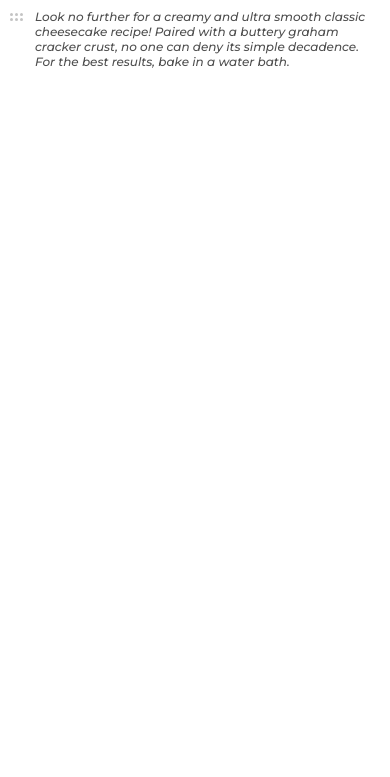
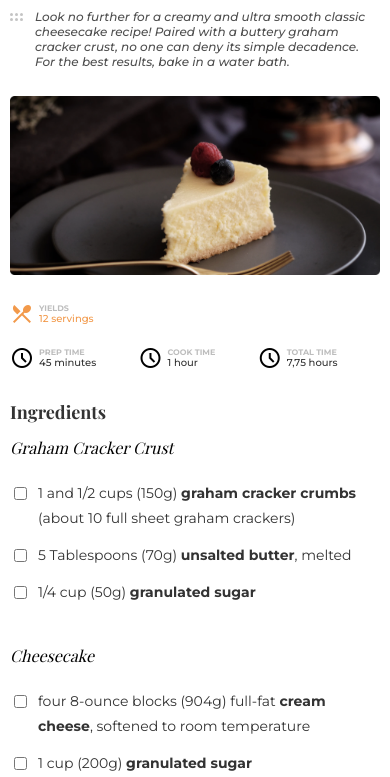
Before and after one commit to rwsaraujo/recipe-page, a website: page index.html in a window 390 px wide. Shown: the part 67-844 px from the top of the page. Drawn offline with nearby package versions, Linux system fonts and the light colour scheme; a web font is replaced by a local one.

Commit message:
create ingredient list and recipe information

```diff
--- a/index.html
+++ b/index.html
@@ -9,6 +9,8 @@
   <link rel="preconnect" href="https://fonts.googleapis.com">
   <link rel="preconnect" href="https://fonts.gstatic.com" crossorigin>
   <link href="https://fonts.googleapis.com/css2?family=Montserrat:ital,wght@0,400;0,500;0,700;1,500&family=Playfair+Display:ital,wght@0,400;0,700;1,400&display=swap" rel="stylesheet">
+  <!-- Material Icons -->
+  <link rel="stylesheet" href="https://fonts.googleapis.com/css2?family=Material+Symbols+Outlined:opsz,wght,FILL,GRAD@48,400,0,0" />
   <!-- CSS -->
   <link rel="stylesheet" href="./dist/styles/style.css">
   <!-- JavaScript -->
@@ -22,6 +24,107 @@
     <h1>Classic Cheesecake Recipe</h1>
     <p>Look no further for a creamy and ultra smooth classic cheesecake recipe! Paired with a buttery graham cracker crust, no one can deny its simple decadence. For the best results, bake in a water bath.</p>
   </header>
+
+  <main class="container">
+    <img src="./dist/assets/imgs/photo1.png" alt="Cheesecake">
+    <section>
+
+      <!-- Recipe preparation info -->
+      <div class="recipe-info">
+        <div class="recipe-info__item">
+          <span class="material-symbols-outlined">
+            local_dining
+          </span>
+          <div>
+            <h2>Yields</h2>
+            <p>12 servings</p>
+          </div>
+        </div>
+        <div class="recipe-info__item">
+          <span class="material-symbols-outlined">
+            schedule
+          </span>
+          <div>
+            <h2>Prep Time</h2>
+            <p>45 minutes</p>
+          </div>
+        </div>
+        <div class="recipe-info__item">
+          <span class="material-symbols-outlined">
+            schedule
+          </span>
+          <div>
+            <h2>Cook Time </h2>
+            <p>1 hour</p>
+          </div>
+        </div>
+        <div class="recipe-info__item">
+          <span class="material-symbols-outlined">
+            schedule
+          </span>
+          <div>
+            <h2>Total Time</h2>
+            <p>7,75 hours</p>
+          </div>
+        </div>
+      </div>
+
+      <!-- Ingredients -->
+      <div class="ingredients">
+        <h2>Ingredients</h2>
+
+        <!-- Graham Cracker Crust -->
+        <div class="ingredients__group">
+          <h3>Graham Cracker Crust</h3>
+          <div class="ingredients__group-item">
+            <input type="checkbox" id="ingredient-1" name="ingredient-1">
+            <label for="ingredient-1">1 and 1/2 cups (150g) <strong>graham cracker crumbs</strong> (about 10 full sheet graham crackers)</label>
+          </div>
+          <div class="ingredients__group-item">
+            <input type="checkbox" id="ingredient-2" name="ingredient-2">
+            <label for="ingredient-2">5 Tablespoons (70g) <strong>unsalted butter</strong>, melted</label>
+          </div>
+          <div class="ingredients__group-item">
+            <input type="checkbox" id="ingredient-3" name="ingredient-3">
+            <label for="ingredient-3">1/4 cup (50g) <strong>granulated sugar</strong></label>
+          </div>
+        </div>
+
+        <!-- Cheesecake -->
+        <div class="ingredients__group">
+          <h3>Cheesecake</h3>
+          <div class="ingredients__group-item">
+            <input type="checkbox" id="ingredient-4" name="ingredient-4">
+            <label for="ingredient-4">four 8-ounce blocks (904g) full-fat <strong>cream cheese</strong>, softened to room temperature</label>
+          </div>
+          <div class="ingredients__group-item">
+            <input type="checkbox" id="ingredient-5" name="ingredient-5">
+            <label for="ingredient-5">1 cup (200g) <strong>granulated sugar</strong></label>
+          </div>
+          <div class="ingredients__group-item">
+            <input type="checkbox" id="ingredient-6" name="ingredient-6">
+            <label for="ingredient-6">1 cup (240g) full-fat <strong>sour cream</strong>, at room temperature</label>
+          </div>
+          <div class="ingredients__group-item">
+            <input type="checkbox" id="ingredient-7" name="ingredient-7">
+            <label for="ingredient-7">1 teaspoon <strong>pure vanilla extract</strong></label>
+          </div>
+          <div class="ingredients__group-item">
+            <input type="checkbox" id="ingredient-8" name="ingredient-8">
+            <label for="ingredient-8">2 teaspoons <strong>fresh lemon juice</strong> (optional, but recommended)</label>
+          </div>
+          <div class="ingredients__group-item">
+            <input type="checkbox" id="ingredient-9" name="ingredient-9">
+            <label for="ingredient-9">3 large <strong>eggs</strong>, at room temperature</label>
+          </div>
+          <div class="ingredients__group-item">
+            <input type="checkbox" id="ingredient-10" name="ingredient-10">
+            <label for="ingredient-10">topping suggestions: <span>salted caramel, lemon curd, strawberry topping, chocolate ganache, red wine chocolate ganache, fresh fruit, whipped cream, or raspberry sauce</span> (recipe in notes) </label>
+          </div>
+        </div>
+      </div>
+    </section>
+  </main>
 </body>
 
 </html>
--- a/src/styles/scss/_header.scss
+++ b/src/styles/scss/_header.scss
@@ -1,3 +1,4 @@
+header {
   h1 {
     font-family: "Playfair Display", serif;
     font-weight: 700;
@@ -24,8 +25,10 @@ p::before {
     display: block;
     content: url(/dist/assets/imgs/icons/6dots.svg);
   }
+}
 
 @media screen and (max-width: 768px) {
+  header {
     h1 {
       font-size: 1.5rem;
       line-height: 2rem;
@@ -38,3 +41,4 @@ p::before {
       margin-bottom: 27px;
     }
   }
+}
--- /dev/null
+++ b/src/styles/scss/_main.scss
@@ -0,0 +1,190 @@
+main {
+  img {
+    width: 100%;
+    margin-bottom: 48px;
+  }
+
+  section {
+    position: relative;
+
+    div.recipe-info {
+      position: absolute;
+      right: 0;
+      width: 216px;
+      display: grid;
+      grid-template-columns: 1fr;
+      row-gap: 43px;
+      padding-top: 53px;
+      padding-bottom: 53px;
+      box-shadow: 0px 0px 20px rgba(0, 0, 0, 0.1);
+      font-family: "Montserrat", sans-serif;
+      border-radius: 12px;
+
+      &__item {
+        display: flex;
+        padding-left: 43px;
+        gap: 14px;
+        align-items: center;
+
+        h2 {
+          font-weight: 700;
+          font-size: 10px;
+          line-height: 12px;
+          text-transform: uppercase;
+          color: #bdbdbd;
+          margin-bottom: 4px;
+        }
+
+        p {
+          font-weight: 500;
+          font-size: 14px;
+          line-height: 17px;
+          color: #333333;
+        }
+      }
+
+      &__item:nth-child(1) p,
+      &__item:nth-child(1) span {
+        color: #f2994a;
+      }
+    }
+
+    div.ingredients {
+      max-width: 540px;
+
+      h2 {
+        font-family: "Playfair Display", serif;
+        font-weight: 700;
+        font-size: 24px;
+        line-height: 32px;
+        color: #333333;
+        margin-bottom: 32px;
+      }
+
+      &__group {
+        margin-bottom: 40px;
+
+        h3 {
+          font-family: "Playfair Display", serif;
+          font-style: italic;
+          font-weight: 400;
+          font-size: 18px;
+          line-height: 24px;
+          margin-bottom: 30px;
+        }
+
+        &-item {
+          display: flex;
+          gap: 17px;
+          align-items: flex-start;
+          margin-bottom: 12px;
+
+          input {
+            margin-top: 6px;
+          }
+
+          label {
+            font-family: "Montserrat", sans-serif;
+            font-weight: 400;
+            font-size: 16px;
+            line-height: 25px;
+            color: #333333;
+
+            strong {
+              color: currentColor;
+            }
+
+            span {
+              font-style: italic;
+            }
+          }
+        }
+      }
+    }
+  }
+}
+
+@media screen and (max-width: 768px) {
+  main {
+    img {
+      margin-bottom: 24px;
+    }
+    section {
+      div.recipe-info {
+        grid-template-columns: unset;
+        row-gap: 20px;
+        padding-top: unset;
+        padding-bottom: 30px;
+        box-shadow: none;
+        border-radius: unset;
+        position: initial;
+        width: 100%;
+        grid-template-areas:
+          "yields yields yields"
+          "prep cook total";
+
+        &__item:nth-child(1) {
+          grid-area: yields;
+        }
+
+        &__item:nth-child(2) {
+          grid-area: prep;
+        }
+
+        &__item:nth-child(3) {
+          grid-area: cook;
+        }
+
+        &__item:nth-child(4) {
+          grid-area: total;
+        }
+
+        &__item {
+          padding-left: 0;
+          gap: 5px;
+
+          div {
+            h2 {
+              font-size: 8px;
+              line-height: 10px;
+              margin-bottom: unset;
+            }
+
+            p {
+              font-size: 10px;
+              line-height: 12px;
+            }
+          }
+        }
+      }
+
+      div.ingredients {
+        max-width: 100%;
+
+        h2 {
+          font-size: 18px;
+          line-height: 24px;
+          margin-bottom: 13px;
+        }
+
+        &__group {
+          h3 {
+            margin-bottom: 23px;
+            font-size: 16px;
+            line-height: 21px;
+          }
+
+          &-item {
+            gap: 8px;
+            margin-bottom: 12px;
+
+            label {
+              font-size: 14px;
+              line-height: 25px;
+            }
+          }
+        }
+      }
+    }
+  }
+}
--- a/src/styles/scss/_reset.scss
+++ b/src/styles/scss/_reset.scss
@@ -1,5 +1,6 @@
 * {
   color: #000;
+  box-sizing: border-box;
 }
 
 html,
--- a/src/styles/scss/style.scss
+++ b/src/styles/scss/style.scss
@@ -1,3 +1,4 @@
 @forward "reset";
 @forward "global";
 @forward "header";
+@forward "main";
```
Also changed, not shown: dist/styles/style.css. Lines whose indentation alone changed are shown as unchanged.
